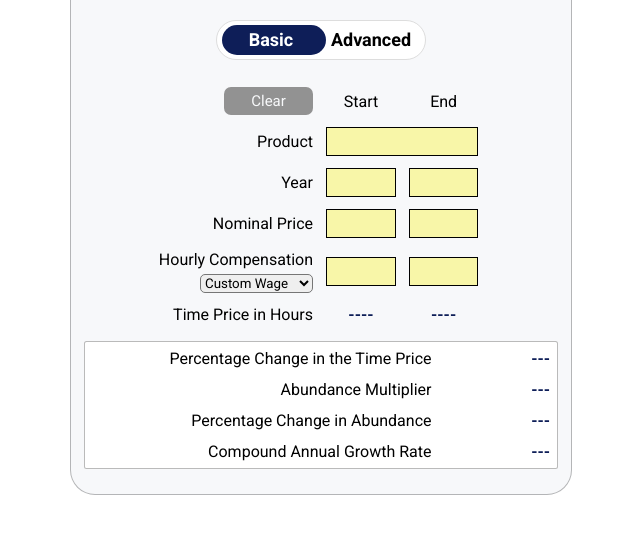
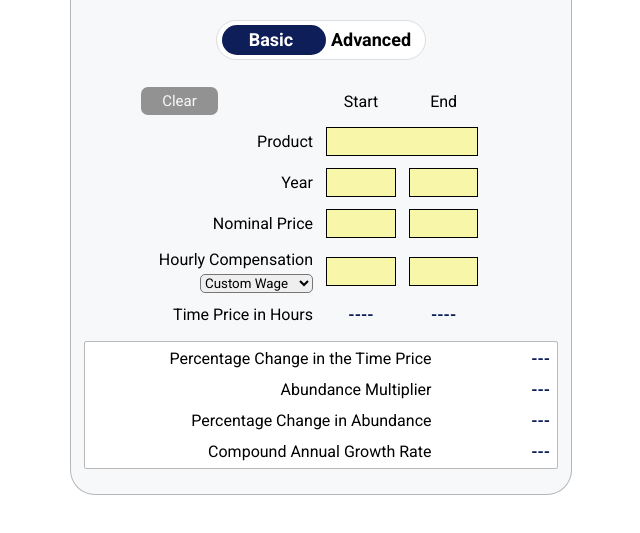
Before and after one commit to caydenpark/super-abundance, a plain HTML site: page index.html in a window 1280 px wide. Shown: the part 89-622 px from the top of the page, without its empty margins (319-959 px from the left). Drawn offline with Linux system fonts and the light colour scheme.

Commit message:
clear button styling

```diff
--- a/styles/base.css
+++ b/styles/base.css
@@ -96,9 +96,9 @@ body {
   font-size: 15px;
   height: 50%;
   border-radius: 7px;
-  width: 40%;
-  margin-left: 60%;
+  width: 35%;
   padding: 5px;
+  margin-right: 45px;
 }
 
 #basicCalc {
@@ -299,8 +299,8 @@ th:nth-child(n + 4) {
   height: 50%;
   border-radius: 7px;
   width: 20%;
-  margin-left: 80%;
   padding: 5px;
+  margin-right: 45px;
 }
 
 select {
```
